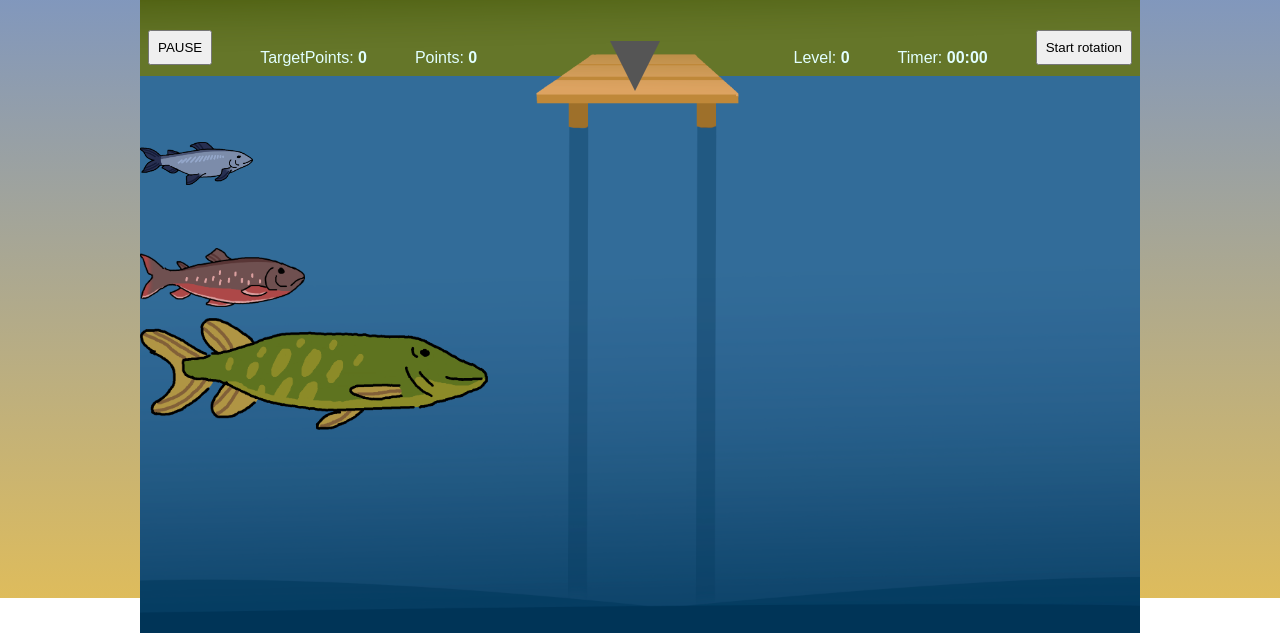
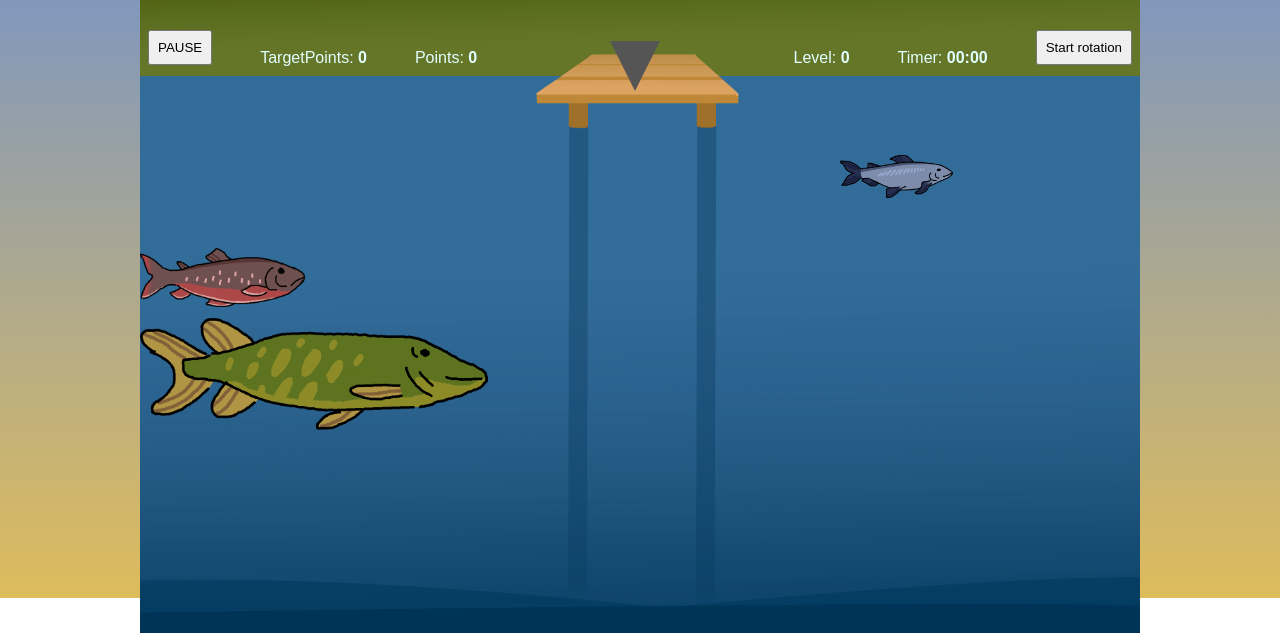
Before and after one commit to Inka-Komulainen/ohjelmisto-2-peliprojekti, a plain HTML site: page static/gofish_page2.html in a window 1280 px wide. Both pictures are taken after a click on the button "PAUSE". Shown: the part 202-835 px from the top of the page. Drawn offline with Linux system fonts and the light colour scheme.

Commit message:
fishlogic functional

```diff
--- a/static/fish-code/fish-logic.js
+++ b/static/fish-code/fish-logic.js
@@ -1,21 +1,43 @@
 'use strict';
 
-"use strict";
 function getRandomInt(min, max) {
   const minCeiled = Math.ceil(min);
   const maxFloored = Math.floor(max);
   return Math.floor(Math.random() * (maxFloored - minCeiled) + minCeiled); // The maximum is exclusive and the minimum is inclusive
-} //koodi mozillan docseista, mutta ymmärrän koodin toiminnan itse
+}
 
 var id = null;
 function myMove() {
-  var elem = document.getElementById("myAnimation");
-  elem.style.top = getRandomInt(0, 350) + 'px';
+  const smallfish = { //information for every fish, with height and position information as well as id
+    id: 'smallfish',
+    speed: 2,
+    maxheight: 440,
+    finpos: 887,
+  };
+  const mediumfish = {
+    id: 'mediumfish',
+    speed: 3.5,
+    maxheight: 413,
+    finpos: 835,
+  };
+  const bigfish = {
+    id: 'bigfish',
+    speed: 5,
+    maxheight: 150,
+    finpos: 652,
+  };
+
+  const fishlist = [smallfish, mediumfish, bigfish]; //every fish listed for random selection
+
+  const fishselect = fishlist[getRandomInt(0, 3)];
+
+  var elem = document.getElementById(`${fishselect.id}`);
+  elem.style.top = getRandomInt(0, `${fishselect.maxheight}`) + 'px';
   var pos = 0;
   clearInterval(id);
-  id = setInterval(frame, 5); /*kalojen nopeus. mitä pienempi luku sitä nopeempi*/
+  id = setInterval(frame, `${fishselect.speed}`); //fish speed, the lower number the faster
   function frame() {
-    if (pos == 287) {
+    if (pos == `${fishselect.finpos}`) { //if fish position close enough to edge, stop movement
       clearInterval(id);
     } else {
       pos++;
--- a/static/gofish_page2.html
+++ b/static/gofish_page2.html
@@ -6,6 +6,7 @@
     <title>GO FISH GAME</title>
     <link rel="stylesheet" href="style.css" />
     <link rel="icon" href="visuals/favicon.ico" type="image/ico">
+    <script src="fish-code/fish-logic.js" defer></script>
   </head>
 
   <body>
@@ -28,7 +29,7 @@
     <section>
       <div id="pier">
         <div class="midbox">
-        <button type="button" id="pause_button">PAUSE</button>
+        <button type="button" id="pause_button" onclick="myMove()">PAUSE</button>
         <p>TargetPoints: <strong id="target">0</strong></p>
         <p>Points: <strong id="score">0</strong></p>
         </div>
```
Also changed, not shown: 1 other file.
